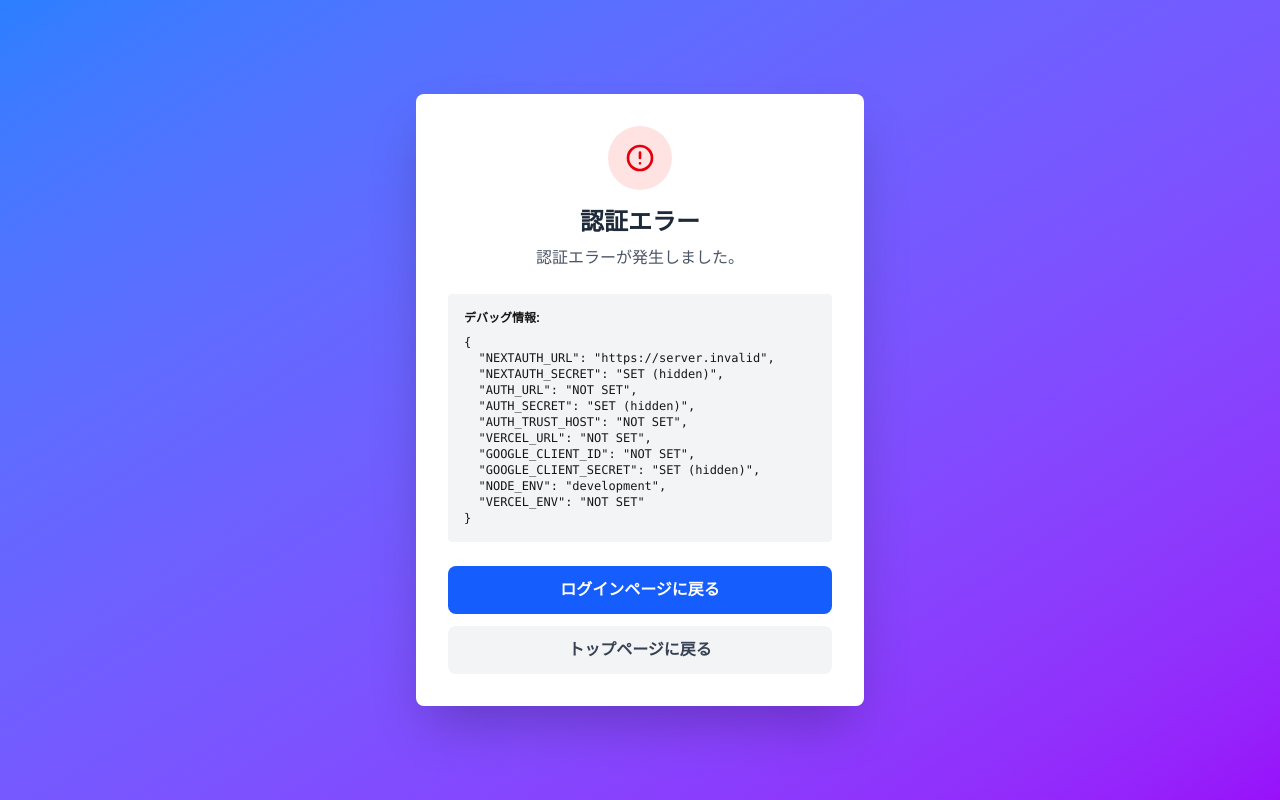
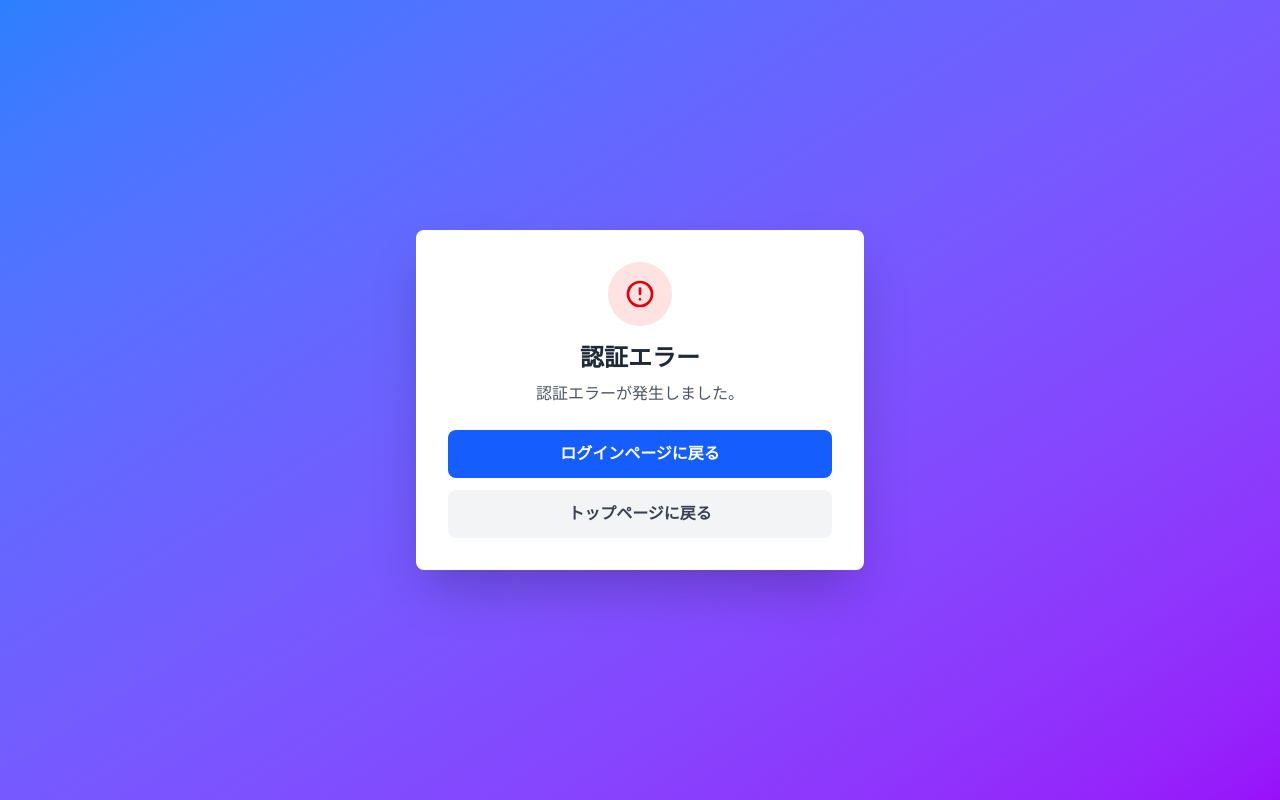
Before and after one commit to shuhei0720/keion-circle-site, a Next.js app: page /auth/error in a window 1280 px wide. Built offline with nearby package versions, Linux system fonts and the light colour scheme; no server answers.

Commit message:
Remove server-side fetch from error page

```diff
--- a/src/app/auth/error/page.tsx
+++ b/src/app/auth/error/page.tsx
@@ -7,15 +7,6 @@ import { Suspense, useEffect, useState } from 'react'
 function ErrorContent() {
   const searchParams = useSearchParams()
   const error = searchParams.get('error')
-  const [envDebug, setEnvDebug] = useState<any>(null)
-
-  useEffect(() => {
-    // 環境変数のデバッグ情報を取得
-    fetch('/api/debug/env')
-      .then(res => res.json())
-      .then(data => setEnvDebug(data))
-      .catch(err => console.error('Failed to fetch env debug:', err))
-  }, [])
 
   const errorMessages: Record<string, string> = {
     Configuration: '認証設定エラーです。NEXTAUTH_URLが正しく設定されていない可能性があります。',
@@ -56,14 +47,6 @@ function ErrorContent() {
         )}
       </div>
 
-      {envDebug && (
-        <div className="mb-6 p-4 bg-gray-100 rounded text-left text-xs">
-          <h3 className="font-bold mb-2">デバッグ情報:</h3>
-          <pre className="whitespace-pre-wrap break-words">
-            {JSON.stringify(envDebug, null, 2)}
-          </pre>
-        </div>
-      )}
 
       <div className="space-y-3">
         <Link
```
